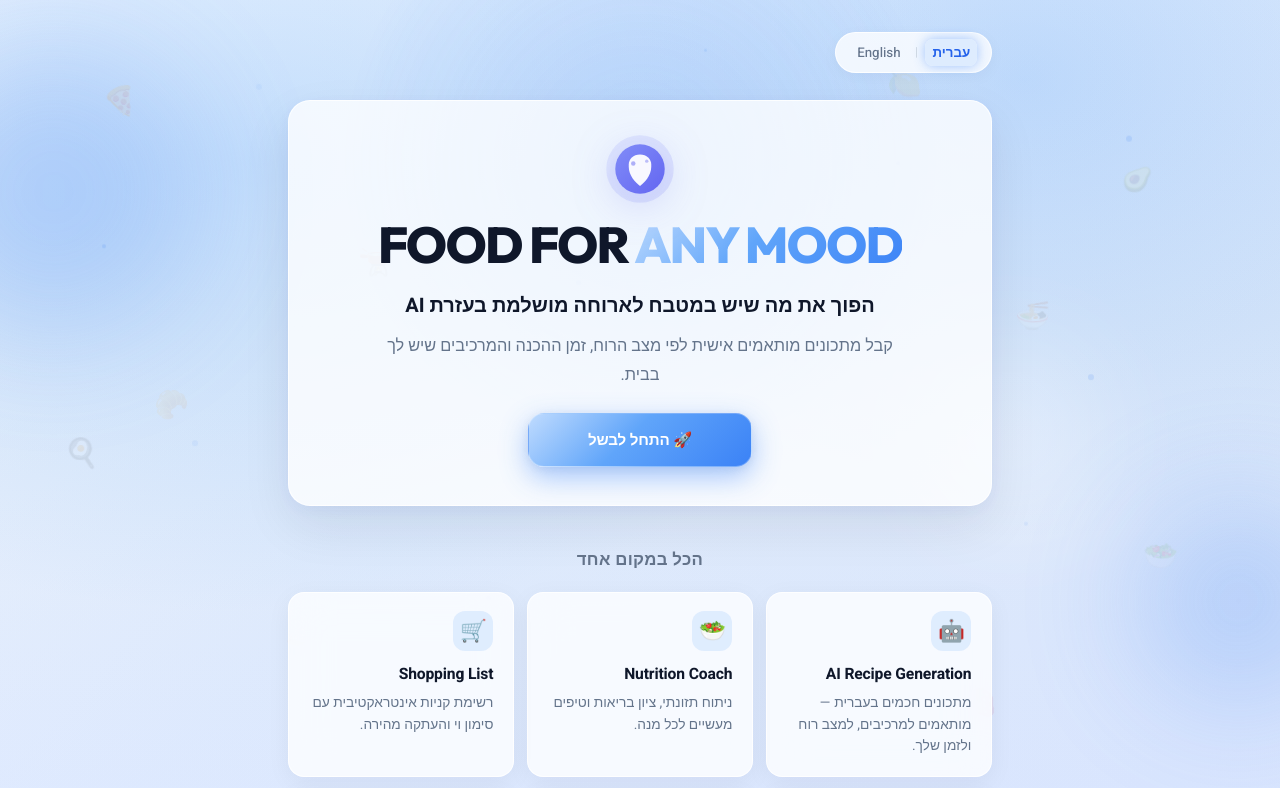
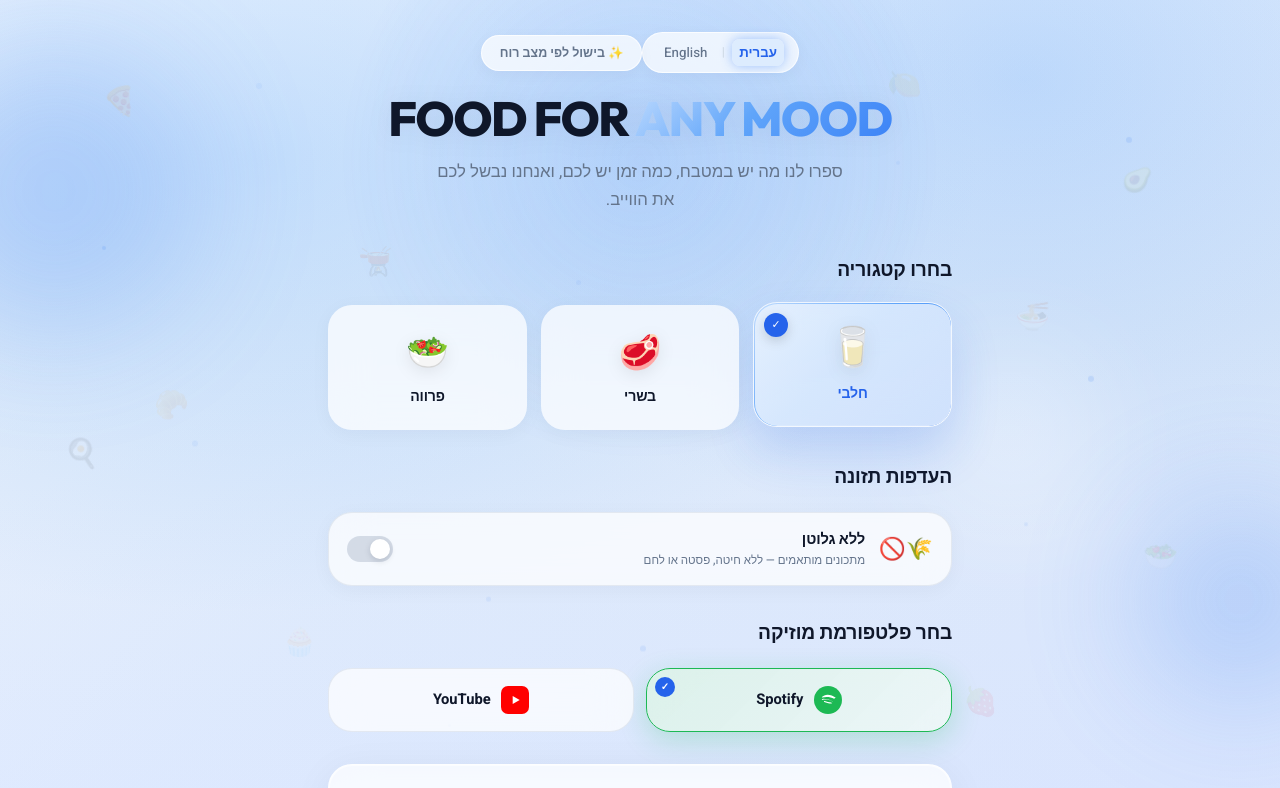
Before and after one commit to shiranbalori/food-for-any-mood, a React (Vite) app: page / in a window 1280 px wide. Shown: the top 788 px of the page. Built offline with nearby package versions, Linux system fonts and the light colour scheme.

Commit message:
Restore original app layout

```diff
--- a/src/App.css
+++ b/src/App.css
@@ -26,13 +26,9 @@
 .app__main {
   position: relative;
   z-index: 1;
-  max-width: 760px;
+  max-width: 680px;
   margin: 0 auto;
   padding: max(1.25rem, env(safe-area-inset-top)) 1.15rem max(2.5rem, env(safe-area-inset-bottom));
-}
-
-.app__generator {
-  scroll-margin-top: 1.25rem;
 }
 
 .app__footer {
@@ -112,9 +108,9 @@ html[dir='rtl'] .app__backend-notice {
   background: var(--theme-gradient);
   color: white;
   box-shadow:
-    0 10px 28px var(--theme-glow),
-    0 2px 8px rgba(15, 23, 42, 0.06);
-  border: 1px solid rgba(255, 255, 255, 0.28);
+    0 8px 24px var(--theme-glow),
+    0 2px 8px rgba(15, 23, 42, 0.08);
+  border: 1px solid rgba(255, 255, 255, 0.25);
 }
 
 .btn--primary:hover:not(:disabled) {
@@ -135,8 +131,8 @@ html[dir='rtl'] .app__backend-notice {
 .btn--secondary {
   background: var(--surface-solid);
   color: var(--theme-accent);
-  border: 1.5px solid color-mix(in srgb, var(--theme-accent) 28%, transparent);
-  box-shadow: var(--shadow-card);
+  border: 2px solid color-mix(in srgb, var(--theme-accent) 35%, transparent);
+  box-shadow: 0 2px 12px rgba(15, 23, 42, 0.04);
 }
 
 .btn--secondary:hover:not(:disabled) {
--- a/src/App.jsx
+++ b/src/App.jsx
@@ -1,7 +1,6 @@
 import { useState, useCallback } from 'react'
 import BackgroundDecor from './components/BackgroundDecor'
-import HeroSection from './components/HeroSection'
-import FeatureCards from './components/FeatureCards'
+import Header from './components/Header'
 import CategorySelector from './components/CategorySelector'
 import DietaryPreferences from './components/DietaryPreferences'
 import MusicPlatformSelector from './components/MusicPlatformSelector'
@@ -201,13 +200,6 @@ export default function App() {
     window.scrollTo({ top: 0, behavior: 'smooth' })
   }
 
-  const handleStartCooking = () => {
-    document.getElementById('recipe-generator')?.scrollIntoView({
-      behavior: 'smooth',
-      block: 'start',
-    })
-  }
-
   return (
     <div
       className={`app ${loading ? 'app--loading' : ''}`}
@@ -223,10 +215,8 @@ export default function App() {
       <div className="app__bg" />
 
       <main className="app__main">
-        <HeroSection onStartCooking={handleStartCooking} />
-        <FeatureCards />
+        <Header />
 
-        <section id="recipe-generator" className="app__generator">
         <CategorySelector selected={category} onSelect={setCategory} />
 
         <DietaryPreferences
@@ -281,7 +271,6 @@ export default function App() {
             onMealPlanUpdated={handleMealPlanUpdated}
           />
         )}
-        </section>
 
         <WeeklyMealPlanner
           plan={mealPlan}
--- a/src/components/FeatureCards.css
+++ /dev/null
@@ -1,77 +0,0 @@
-.feature-cards {
-  margin-bottom: calc(var(--space-section) + 0.5rem);
-  animation: fadeInUp 0.75s 0.15s var(--ease-spring) both;
-}
-
-.feature-cards__title {
-  font-size: 1.05rem;
-  font-weight: 700;
-  text-align: center;
-  margin: 0 0 1.15rem;
-  color: var(--text-muted);
-  letter-spacing: 0.02em;
-}
-
-.feature-cards__grid {
-  display: grid;
-  gap: 0.85rem;
-  grid-template-columns: 1fr;
-}
-
-.feature-card {
-  padding: 1.15rem 1.2rem;
-  border-radius: var(--radius-sm);
-  background: var(--surface);
-  backdrop-filter: blur(20px) saturate(1.3);
-  border: 1px solid var(--glass-border);
-  box-shadow: var(--shadow-card);
-  transition:
-    transform var(--transition),
-    box-shadow var(--transition),
-    border-color var(--transition);
-  animation: fadeInScale 0.65s var(--ease-spring) both;
-}
-
-.feature-card:hover {
-  transform: translateY(-4px);
-  box-shadow: var(--shadow-card-hover);
-  border-color: color-mix(in srgb, var(--theme-accent, #6366f1) 18%, transparent);
-}
-
-.feature-card__icon {
-  display: inline-flex;
-  align-items: center;
-  justify-content: center;
-  width: 2.5rem;
-  height: 2.5rem;
-  margin-bottom: 0.65rem;
-  font-size: 1.35rem;
-  border-radius: 12px;
-  background: var(--theme-accent-light, rgba(99, 102, 241, 0.1));
-}
-
-.feature-card h3 {
-  margin: 0 0 0.35rem;
-  font-size: 0.98rem;
-  font-weight: 700;
-  letter-spacing: -0.01em;
-}
-
-.feature-card p {
-  margin: 0;
-  font-size: 0.86rem;
-  line-height: 1.55;
-  color: var(--text-muted);
-}
-
-@media (min-width: 540px) {
-  .feature-cards__grid {
-    grid-template-columns: repeat(2, minmax(0, 1fr));
-  }
-}
-
-@media (min-width: 900px) {
-  .feature-cards__grid {
-    grid-template-columns: repeat(3, minmax(0, 1fr));
-  }
-}
--- a/src/components/FeatureCards.jsx
+++ /dev/null
@@ -1,38 +0,0 @@
-import { useLanguage } from '../i18n/useLanguage'
-import './FeatureCards.css'
-
-const FEATURE_KEYS = [
-  { id: 'aiRecipes', icon: '🤖' },
-  { id: 'nutritionCoach', icon: '🥗' },
-  { id: 'shoppingList', icon: '🛒' },
-  { id: 'weeklyPlanner', icon: '📅' },
-  { id: 'spotifyMood', icon: '🎵' },
-  { id: 'imageUpload', icon: '📷' },
-]
-
-export default function FeatureCards() {
-  const { t } = useLanguage()
-
-  return (
-    <section className="feature-cards" aria-labelledby="features-title">
-      <h2 id="features-title" className="feature-cards__title">
-        {t('featuresTitle')}
-      </h2>
-      <div className="feature-cards__grid">
-        {FEATURE_KEYS.map(({ id, icon }, index) => (
-          <article
-            key={id}
-            className="feature-card"
-            style={{ animationDelay: `${0.08 + index * 0.06}s` }}
-          >
-            <span className="feature-card__icon" aria-hidden="true">
-              {icon}
-            </span>
-            <h3>{t(`features.${id}.title`)}</h3>
-            <p>{t(`features.${id}.desc`)}</p>
-          </article>
-        ))}
-      </div>
-    </section>
-  )
-}
--- a/src/components/HeroSection.css
+++ /dev/null
@@ -1,102 +0,0 @@
-.hero {
-  text-align: center;
-  margin-bottom: calc(var(--space-section) + 0.25rem);
-  animation: fadeInUp 0.7s var(--ease-spring) both;
-}
-
-.hero__top {
-  display: flex;
-  justify-content: flex-end;
-  margin-bottom: 0.5rem;
-}
-
-html[dir='rtl'] .hero__top {
-  justify-content: flex-start;
-}
-
-.hero__content {
-  padding: 1.5rem 1.25rem 2rem;
-  border-radius: var(--radius);
-  background: var(--surface);
-  backdrop-filter: blur(24px) saturate(1.4);
-  border: 1px solid var(--glass-border);
-  box-shadow: var(--shadow-hero);
-}
-
-.hero__brand {
-  display: flex;
-  flex-direction: column;
-  align-items: center;
-  gap: 0.85rem;
-  margin-bottom: 1.15rem;
-}
-
-.hero__logo {
-  width: 4.5rem;
-  height: 4.5rem;
-  animation: fadeInScale 0.8s 0.08s var(--ease-spring) both;
-}
-
-.hero__logo-svg {
-  width: 100%;
-  height: 100%;
-  filter: drop-shadow(0 8px 20px rgba(99, 102, 241, 0.25));
-}
-
-.hero__title {
-  font-family: var(--font-brand);
-  font-size: clamp(1.9rem, 6.5vw, 3.15rem);
-  font-weight: 800;
-  letter-spacing: -0.035em;
-  line-height: 1.08;
-  direction: ltr;
-  unicode-bidi: isolate;
-  animation: fadeInUp 0.7s 0.12s var(--ease-spring) both;
-}
-
-.hero__highlight {
-  background: var(--theme-gradient, linear-gradient(135deg, #818cf8, #6366f1));
-  -webkit-background-clip: text;
-  -webkit-text-fill-color: transparent;
-  background-clip: text;
-}
-
-.hero__subtitle {
-  font-size: clamp(1.05rem, 3vw, 1.25rem);
-  font-weight: 700;
-  line-height: 1.45;
-  margin: 0 auto 0.75rem;
-  max-width: 34rem;
-  color: var(--text);
-  animation: fadeInUp 0.7s 0.18s var(--ease-spring) both;
-}
-
-.hero__description {
-  font-size: clamp(0.92rem, 2.4vw, 1.02rem);
-  line-height: 1.75;
-  color: var(--text-muted);
-  max-width: 32rem;
-  margin: 0 auto 1.5rem;
-  animation: fadeInUp 0.7s 0.24s var(--ease-spring) both;
-}
-
-.hero__cta {
-  width: 100%;
-  max-width: 18rem;
-  margin: 0 auto;
-  padding: 1rem 1.75rem;
-  font-size: 1rem;
-  border-radius: 999px;
-  animation: fadeInUp 0.7s 0.3s var(--ease-spring) both;
-}
-
-@media (min-width: 640px) {
-  .hero__content {
-    padding: 2rem 2.25rem 2.35rem;
-  }
-
-  .hero__cta {
-    width: auto;
-    min-width: 14rem;
-  }
-}
--- a/src/components/HeroSection.jsx
+++ /dev/null
@@ -1,55 +0,0 @@
-import LanguageToggle from './LanguageToggle'
-import { useLanguage } from '../i18n/useLanguage'
-import './HeroSection.css'
-
-function AppLogo() {
-  return (
-    <div className="hero__logo" aria-hidden="true">
-      <svg viewBox="0 0 64 64" className="hero__logo-svg">
-        <defs>
-          <linearGradient id="heroLogoGrad" x1="0%" y1="0%" x2="100%" y2="100%">
-            <stop offset="0%" stopColor="#818cf8" />
-            <stop offset="100%" stopColor="#6366f1" />
-          </linearGradient>
-        </defs>
-        <circle cx="32" cy="32" r="30" fill="url(#heroLogoGrad)" opacity="0.15" />
-        <circle cx="32" cy="32" r="22" fill="url(#heroLogoGrad)" />
-        <path
-          d="M22 28c0-5 4-9 10-9s10 4 10 9v2c0 8-6 14-10 17-4-3-10-9-10-17v-2z"
-          fill="white"
-          opacity="0.95"
-        />
-        <circle cx="26" cy="27" r="2" fill="#6366f1" opacity="0.5" />
-        <circle cx="38" cy="25" r="1.5" fill="#6366f1" opacity="0.4" />
-      </svg>
-    </div>
-  )
-}
-
-export default function HeroSection({ onStartCooking }) {
-  const { t } = useLanguage()
-
-  return (
-    <section className="hero" aria-labelledby="hero-title">
-      <div className="hero__top">
-        <LanguageToggle />
-      </div>
-
-      <div className="hero__content">
-        <div className="hero__brand">
-          <AppLogo />
-          <h1 id="hero-title" className="hero__title" dir="ltr">
-            FOOD FOR <span className="hero__highlight">ANY MOOD</span>
-          </h1>
-        </div>
-
-        <p className="hero__subtitle">{t('heroSubtitle')}</p>
-        <p className="hero__description">{t('heroDescription')}</p>
-
-        <button type="button" className="btn btn--primary hero__cta" onClick={onStartCooking}>
-          {t('heroCta')}
-        </button>
-      </div>
-    </section>
-  )
-}
--- a/src/components/RecipeForm.css
+++ b/src/components/RecipeForm.css
@@ -5,7 +5,9 @@
   padding: var(--space-card);
   margin-bottom: var(--space-section);
   border: 1px solid var(--glass-border);
-  box-shadow: var(--shadow-card), 0 0 0 1px rgba(255, 255, 255, 0.6) inset;
+  box-shadow:
+    0 8px 40px rgba(15, 23, 42, 0.06),
+    0 0 0 1px rgba(255, 255, 255, 0.6) inset;
   animation: fadeInUp 0.65s 0.18s var(--ease-spring) both;
   transition: box-shadow var(--transition);
 }
--- a/src/index.css
+++ b/src/index.css
@@ -13,19 +13,16 @@
   --font-brand: 'Outfit', system-ui, sans-serif;
   --text: #0f172a;
   --text-muted: #64748b;
-  --surface: rgba(255, 255, 255, 0.78);
-  --surface-solid: rgba(255, 255, 255, 0.96);
-  --glass-border: rgba(255, 255, 255, 0.82);
-  --radius: 22px;
-  --radius-sm: 16px;
-  --radius-xs: 12px;
+  --surface: rgba(255, 255, 255, 0.72);
+  --surface-solid: rgba(255, 255, 255, 0.95);
+  --glass-border: rgba(255, 255, 255, 0.75);
+  --radius: 24px;
+  --radius-sm: 14px;
+  --radius-xs: 10px;
   --transition: 0.35s cubic-bezier(0.4, 0, 0.2, 1);
   --ease-spring: 0.55s cubic-bezier(0.34, 1.4, 0.64, 1);
-  --space-section: 2.25rem;
-  --space-card: 1.85rem;
-  --shadow-hero: 0 20px 50px rgba(15, 23, 42, 0.08), 0 4px 16px rgba(99, 102, 241, 0.06);
-  --shadow-card: 0 6px 24px rgba(15, 23, 42, 0.05);
-  --shadow-card-hover: 0 16px 40px rgba(15, 23, 42, 0.09), 0 0 0 1px rgba(99, 102, 241, 0.06);
+  --space-section: 2rem;
+  --space-card: 1.75rem;
 }
 
 html {
@@ -45,10 +42,7 @@ html[dir='ltr'] {
 body {
   font-family: var(--font);
   color: var(--text);
-  background:
-    radial-gradient(ellipse 80% 50% at 50% -10%, rgba(129, 140, 248, 0.12), transparent),
-    radial-gradient(ellipse 60% 40% at 100% 50%, rgba(251, 191, 36, 0.06), transparent),
-    linear-gradient(180deg, #f8fafc 0%, #f1f5f9 100%);
+  background: #f8fafc;
   line-height: 1.65;
   -webkit-font-smoothing: antialiased;
   -moz-osx-font-smoothing: grayscale;
```
